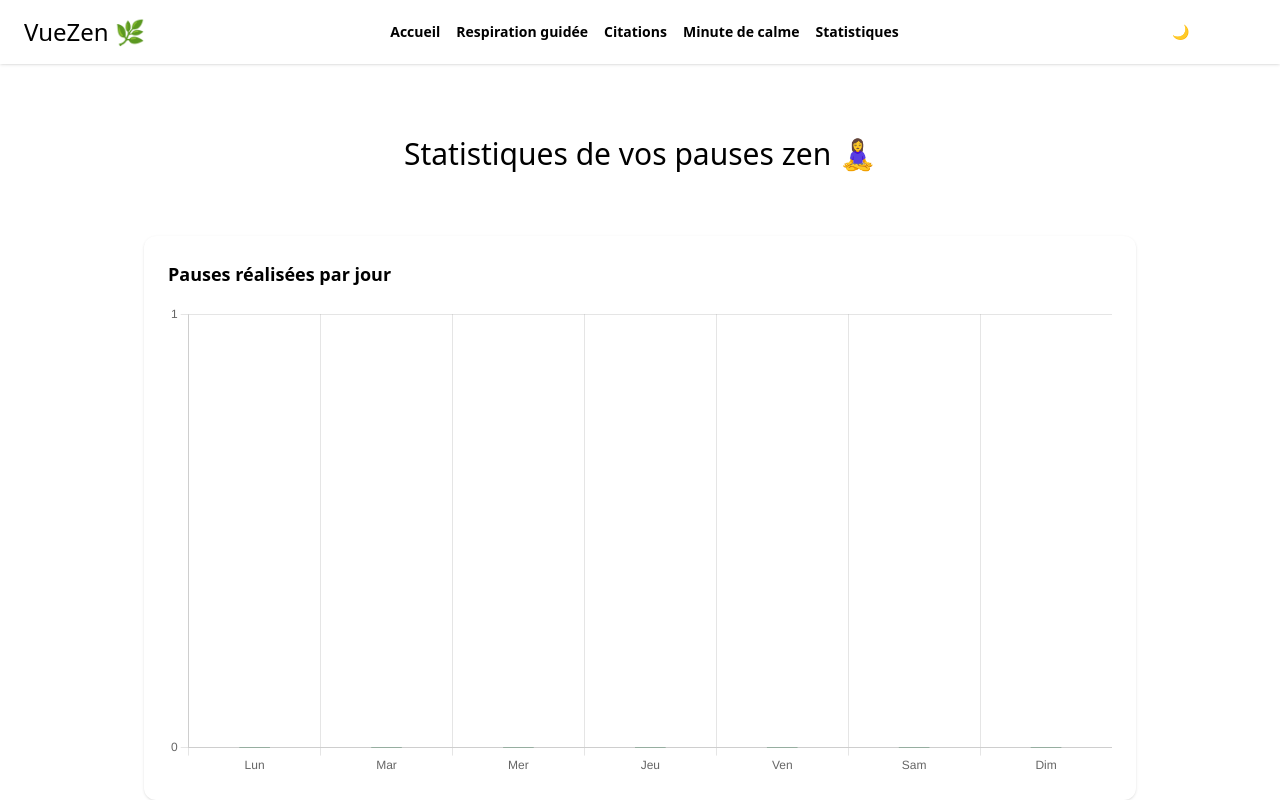
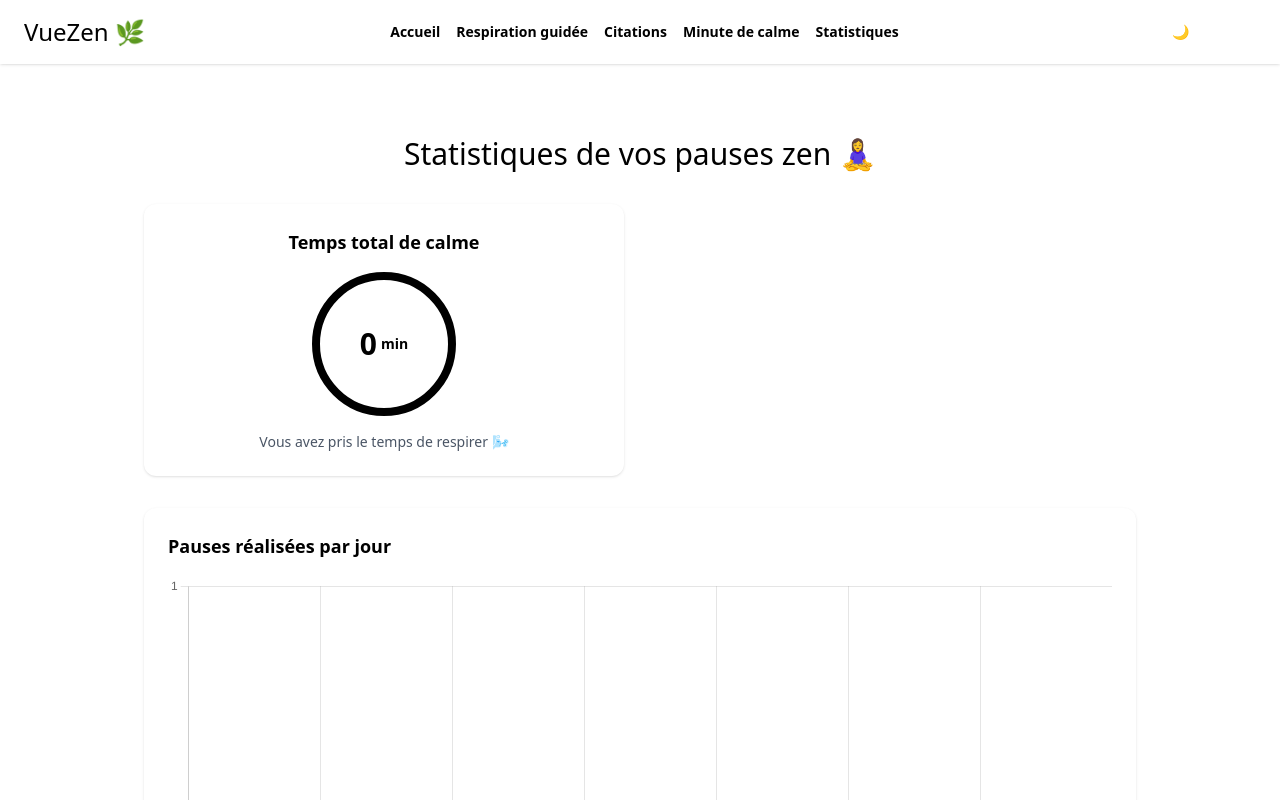
Before and after one commit to haaslaura/vuezenapp, a Vue app: page /stats in a window 1280 px wide. Shown: the top 800 px of the page. Built offline with nearby package versions, Linux system fonts and the light colour scheme.

Commit message:
Creation of a map showing the total number of minutes of calm

```diff
--- a/src/components/TotalQuietTime.vue
+++ b/src/components/TotalQuietTime.vue
@@ -1,3 +1,22 @@
-<!-- Total en minutes, cercle stylisé | Somme des minutes de calme  -->
+<script setup>
+import { getTotalCalmTime } from '@/services/statsService'
+import { ref } from 'vue'
 
-<template><div></div></template>
+const totalMinutes = ref(getTotalCalmTime())
+</script>
+
+<template>
+    <div class="flex flex-col items-center justify-center bg-white dark:bg-zinc-800 rounded-xl shadow p-6 text-center">
+        <h2 class="text-lg font-semibold text-zen-green dark:text-green-300 mb-4">
+            Temps total de calme
+        </h2>
+
+        <div class="w-36 h-36 rounded-full border-8 border-zen-green dark:border-green-300 flex items-center justify-center text-3xl font-bold text-zen-gray dark:text-white">
+            {{ totalMinutes }}<span class="text-sm ml-1">min</span>
+        </div>
+
+        <p class="mt-4 text-sm text-gray-600 dark:text-gray-300">
+            Vous avez pris le temps de respirer 🌬️
+        </p>
+    </div>
+</template>
```
